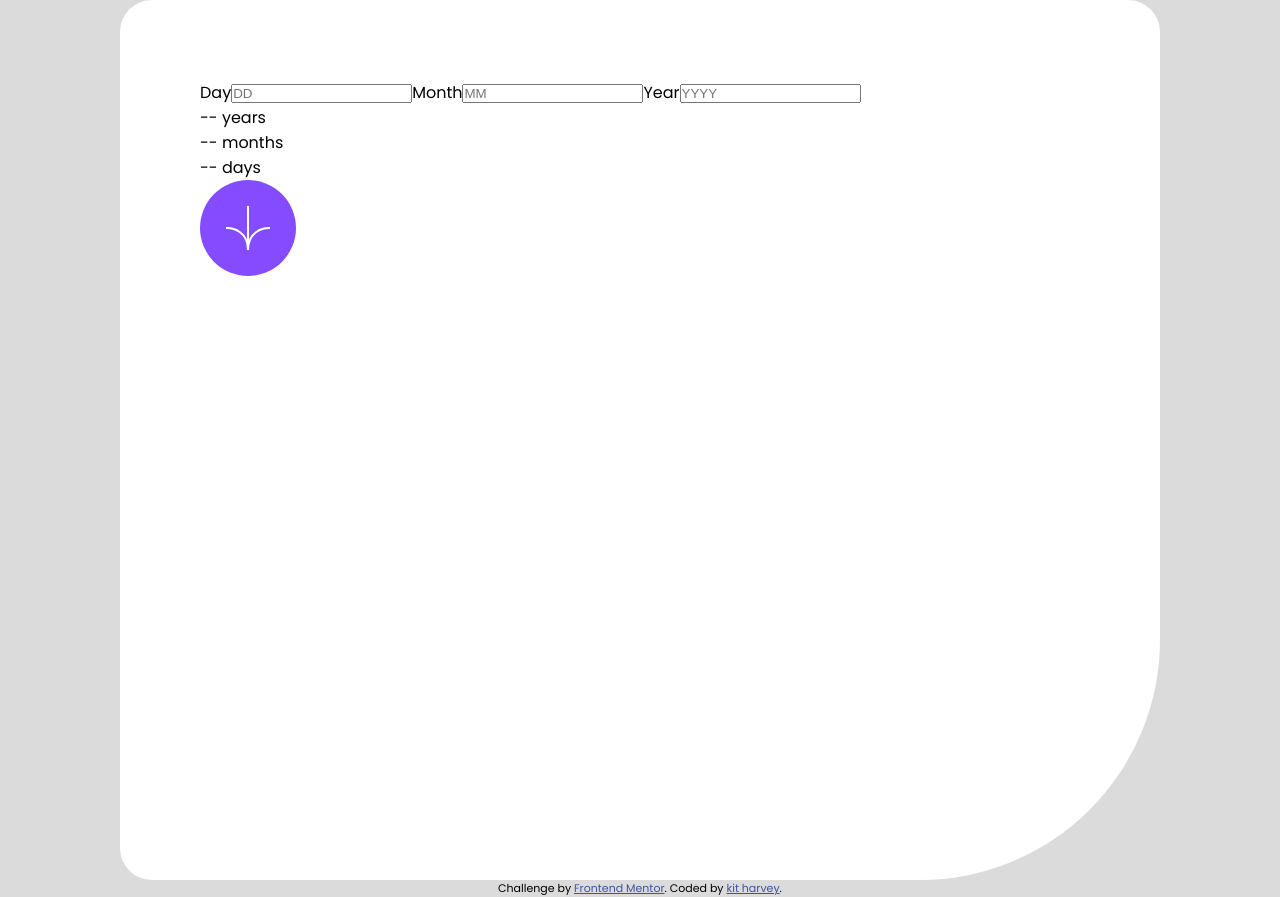
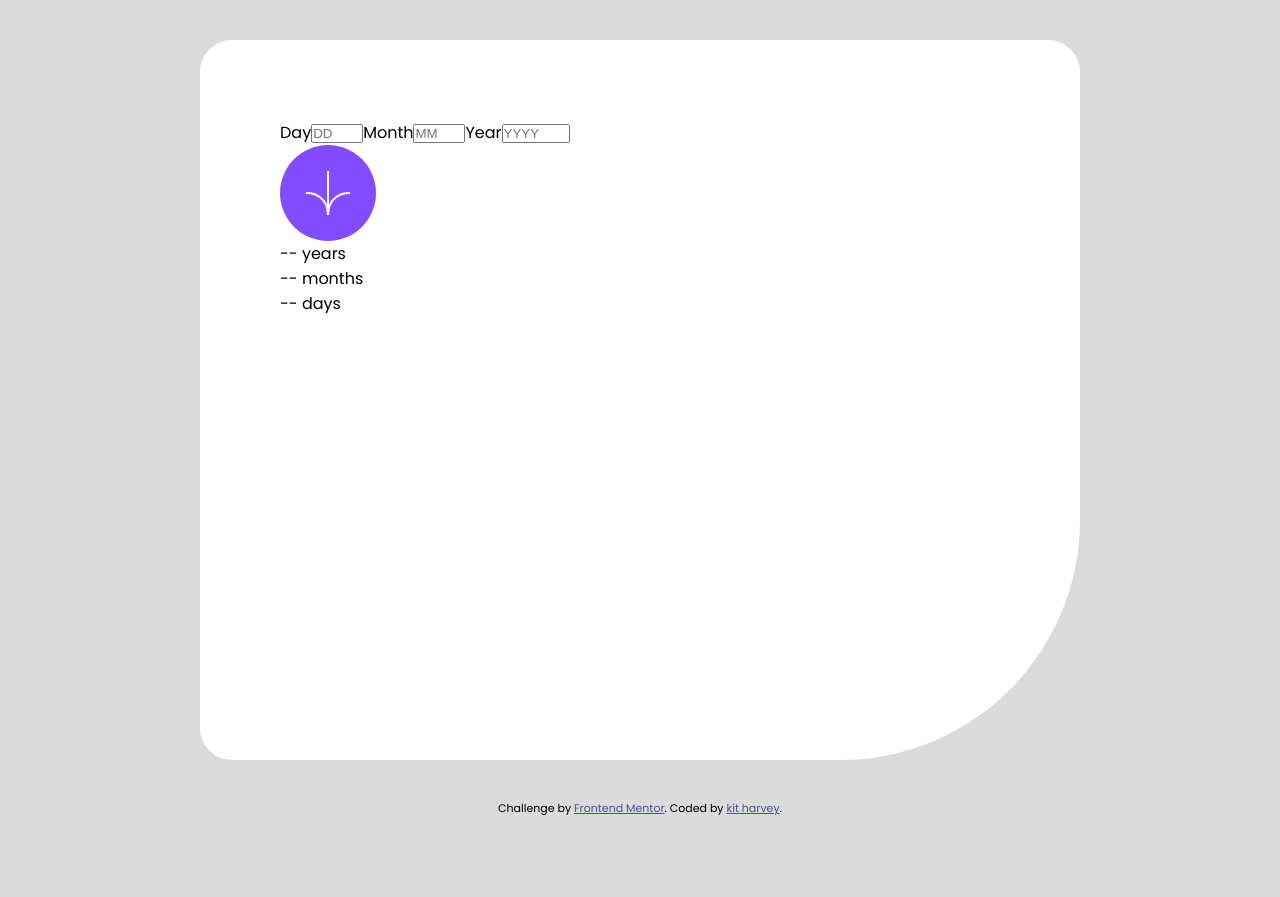
Before and after one commit to kitharvey/frontend-mentor-age-calculator-app, a Vue app: page / in a window 1280 px wide. After the commit the page ends 817 px from the top, so only its background shows below. Built offline with nearby package versions, Linux system fonts and the light colour scheme.

Commit message:
add components and functions

```diff
--- a/package.json
+++ b/package.json
@@ -14,6 +14,7 @@
 	},
 	"devDependencies": {
 		"@rushstack/eslint-patch": "^1.2.0",
+		"@typescript-eslint/eslint-plugin": "^5.59.6",
 		"@vitejs/plugin-vue": "^4.2.1",
 		"@vue/eslint-config-prettier": "^7.1.0",
 		"eslint": "^8.39.0",
--- a/src/App.vue
+++ b/src/App.vue
@@ -1,8 +1,6 @@
 <script setup>
-import ComponentButton from './components/ComponentButton.vue'
 import ComponentCard from './components/ComponentCard.vue'
 import ComponentFooter from './components/ComponentFooter.vue'
-import ComponentForm from './components/ComponentForm.vue'
 </script>
 <template>
   <head>
@@ -10,10 +8,7 @@ import ComponentForm from './components/ComponentForm.vue'
   </head>
   <body>
     <main>
-      <ComponentCard>
-        <ComponentForm />
-        <ComponentButton />
-      </ComponentCard>
+      <ComponentCard />
     </main>
   </body>
   <ComponentFooter />
@@ -26,7 +21,7 @@ import ComponentForm from './components/ComponentForm.vue'
 *::before {
   margin: 0;
   padding: 0;
-  box-sizing: 0;
+  box-sizing: border-box;
 }
 :root {
   --purple: hsl(259, 100%, 65%);
--- /dev/null
+++ b/src/components/ComponentAge.vue
@@ -0,0 +1,15 @@
+<script lang="ts">
+export default {
+  props: {
+    years: Number,
+    months: Number,
+    days: Number
+  }
+}
+</script>
+
+<template>
+  <p>{{ years ? years : '--' }} years</p>
+  <p>{{ months ? months : '--' }} months</p>
+  <p>{{ days ? days : '--' }} days</p>
+</template>
--- a/src/components/ComponentCard.vue
+++ b/src/components/ComponentCard.vue
@@ -1,6 +1,48 @@
+<script lang="ts">
+import { getAge, isDayValid, isMonthValid, isValidYear, getMaxValues } from '../helpers'
+import ComponentAge from './ComponentAge.vue'
+import ComponentButton from './ComponentButton.vue'
+import ComponentForm from './ComponentForm.vue'
+
+export default {
+  data() {
+    return {
+      age: {
+        years: 0,
+        months: 0,
+        days: 0
+      },
+      error: {
+        year: '',
+        month: '',
+        day: ''
+      },
+      maxValues: getMaxValues()
+    }
+  },
+  methods: {
+    handleSubmit(value) {
+      const { year, month, day } = value
+      if (isValidYear(year) && isMonthValid(month) && isDayValid(year, month, day)) {
+        this.age = getAge(year, month, day)
+      }
+    }
+  },
+  components: { ComponentForm, ComponentButton, ComponentAge }
+}
+</script>
 <template>
   <div class="card">
-    <slot />
+    <ComponentForm
+      @submit="handleSubmit"
+      :error-day="error.day"
+      :error-month="error.month"
+      :error-year="error.year"
+      :max-year="maxValues.maxYear.toString()"
+      :max-day="maxValues.maxDay.toString()"
+    />
+    <ComponentButton />
+    <ComponentAge :years="age.years" :months="age.months" :days="age.days" />
   </div>
 </template>
 
--- a/src/components/ComponentForm.vue
+++ b/src/components/ComponentForm.vue
@@ -1,87 +1,79 @@
 <script lang="ts">
 import ComponentInput from './ComponentInput.vue'
 
-//algo from https://dev.to/code_mystery/javascript-age-calculator-calculate-age-from-date-of-birth-o9b#comment-1h427
-function getAge(year, month, day) {
-  const birthDate = new Date(year, month - 1, day)
-  const EPOCH = new Date(0)
-  const EPOCH_YEAR = EPOCH.getUTCFullYear()
-  const EPOCH_MONTH = EPOCH.getUTCMonth()
-  const EPOCH_DAY = EPOCH.getUTCDate()
-  const diff = new Date(Date.now() - birthDate.getTime())
-  return {
-    years: Math.abs(diff.getUTCFullYear() - EPOCH_YEAR),
-    months: Math.abs(diff.getUTCMonth() - EPOCH_MONTH),
-    days: Math.abs(diff.getUTCDate() - EPOCH_DAY)
+export default {
+  props: {
+    errorYear: String,
+    errorMonth: String,
+    errorDay: String,
+    maxDay: {
+      type: String,
+      required: true
+    },
+    maxYear: {
+      type: String,
+      required: true
     }
-}
-function getMaxDaysinMonth(year, month) {
-  const maxDaysinMonth = new Date(year, month, 0) // 0 to return to the previous day (last day of prev month)
-  return maxDaysinMonth.getDate()
-}
-function isValidYear(year) {
-  const thisYear = new Date().getFullYear()
-  return thisYear >= year
-}
-function isMonthValid(month) {
-  return month <= 12 && month > 0
-}
-function isDayValid(year, month, day) {
-  return day <= getMaxDaysinMonth(year, month) && day > 0
-}
-
-export default {
+  },
   data() {
     return {
-      year: 1888,
-      month: 12,
-      day: 32,
-      age: {
-        years: null,
-        months: null,
-        days: null
+      birthDate: {
+        year: null,
+        month: null,
+        day: null
       }
     }
   },
   methods: {
-    submitted() {
-      let { year, month, day } = this
-      if (isValidYear(year) && isMonthValid(month) && isDayValid(year, month, day)) {
-        const { years, months, days } = getAge(year, month, day)
-        this.age.years = years
-        this.age.months = months
-        this.age.days = days
-      }
+    handleSubmit() {
+      this.$emit('submit', this.birthDate)
     },
-    handlerInputChange(value) {
-      this[`${value.propName}`] = value.inputValue
+    handleInputChange(value) {
+      this.birthDate[`${value.propName}`] = value.inputValue
     }
   },
   components: { ComponentInput }
 }
 </script>
 <template>
-  <form v-on:submit.prevent="submitted" id="age">
+  <form @submit.prevent="handleSubmit" id="age">
+    <fieldset>
       <ComponentInput
         prop-title="Day"
         prop-name="day"
         prop-placeholder="DD"
-      @input-change="handlerInputChange"
+        prop-pattern="\d{1,2}"
+        prop-min="1"
+        :prop-max="maxDay"
+        :prop-error="errorDay"
+        @input-change="handleInputChange"
       />
       <ComponentInput
         prop-title="Month"
         prop-name="month"
         prop-placeholder="MM"
-      @input-change="handlerInputChange"
+        prop-pattern="\d{1,2}"
+        prop-min="1"
+        prop-max="12"
+        :prop-error="errorMonth"
+        @input-change="handleInputChange"
       />
       <ComponentInput
         prop-title="Year"
         prop-name="year"
         prop-placeholder="YYYY"
-      @input-change="handlerInputChange"
+        prop-pattern="\d{4,4}"
+        prop-min="1900"
+        :prop-max="maxYear"
+        :prop-error="errorYear"
+        @input-change="handleInputChange"
       />
-    <p>{{ age.years ? age.years : '--' }} years</p>
-    <p>{{ age.months ? age.months : '--' }} months</p>
-    <p>{{ age.days ? age.days : '--' }} days</p>
+    </fieldset>
   </form>
 </template>
+
+<style scoped>
+fieldset {
+  border: none;
+}
+</style>
--- a/src/components/ComponentInput.vue
+++ b/src/components/ComponentInput.vue
@@ -1,9 +1,33 @@
 <script lang="ts">
 export default {
   props: {
-    propName: String,
-    propTitle: String,
-    propPlaceholder: String
+    propName: {
+      type: String,
+      required: true
+    },
+    propTitle: {
+      type: String,
+      required: true
+    },
+    propPlaceholder: {
+      type: String,
+      required: true
+    },
+    propPattern: {
+      type: String,
+      required: true
+    },
+    propMin: {
+      type: String,
+      required: true
+    },
+    propMax: {
+      type: String,
+      required: true
+    },
+    propError: {
+      type: String
+    }
   },
   data() {
     return {
@@ -18,14 +42,20 @@ export default {
 }
 </script>
 <template>
-  <label :for="propName">{{ propTitle }}</label>
+  <label :for="propName">
+    <span>{{ propTitle }}</span>
     <input
       v-model="inputValue"
       @input="handleInput"
       :id="propName"
       :name="propName"
       :placeholder="propPlaceholder"
+      :pattern="propPattern"
+      :min="propMin"
+      :max="propMax"
       type="number"
       required
     />
+    <span v-if="propError">{{ propError }}</span>
+  </label>
 </template>
--- /dev/null
+++ b/src/helpers.ts
@@ -0,0 +1,39 @@
+//algo from https://dev.to/code_mystery/javascript-age-calculator-calculate-age-from-date-of-birth-o9b#comment-1h427
+const getAge = (year, month, day) => {
+  const birthDate = new Date(year, month - 1, day)
+  const EPOCH = new Date(0)
+  const EPOCH_YEAR = EPOCH.getUTCFullYear()
+  const EPOCH_MONTH = EPOCH.getUTCMonth()
+  const EPOCH_DAY = EPOCH.getUTCDate()
+  const diff = new Date(Date.now() - birthDate.getTime())
+  return {
+    years: Math.abs(diff.getUTCFullYear() - EPOCH_YEAR),
+    months: Math.abs(diff.getUTCMonth() - EPOCH_MONTH),
+    days: Math.abs(diff.getUTCDate() - EPOCH_DAY)
+  }
+}
+const getMaxDayinMonth = (year, month) => {
+  const maxDaysinMonth = new Date(year, month, 0) // 0 to return to the previous day (last day of prev month)
+  return maxDaysinMonth.getDate()
+}
+const getMaxDayThisMonth = (today) => {
+  return getMaxDayinMonth(today.getFullYear(), today.getMonth())
+}
+const getMaxValues = () => {
+  const today = new Date()
+  const maxYear = today.getFullYear()
+  const maxDay = getMaxDayThisMonth(today)
+  return { maxYear, maxDay }
+}
+const isValidYear = (year) => {
+  const thisYear = new Date().getFullYear()
+  return thisYear >= year && year >= 1900
+}
+const isMonthValid = (month) => {
+  return month <= 12 && month > 0
+}
+const isDayValid = (year, month, day) => {
+  return day <= getMaxDayinMonth(year, month) && day > 0
+}
+
+export { getAge, isValidYear, isMonthValid, isDayValid, getMaxValues }
```
Also changed, not shown: .eslintrc.cjs, 1 other file (tests, documents, lock files or other folders). Lines whose indentation alone changed are shown as unchanged.
